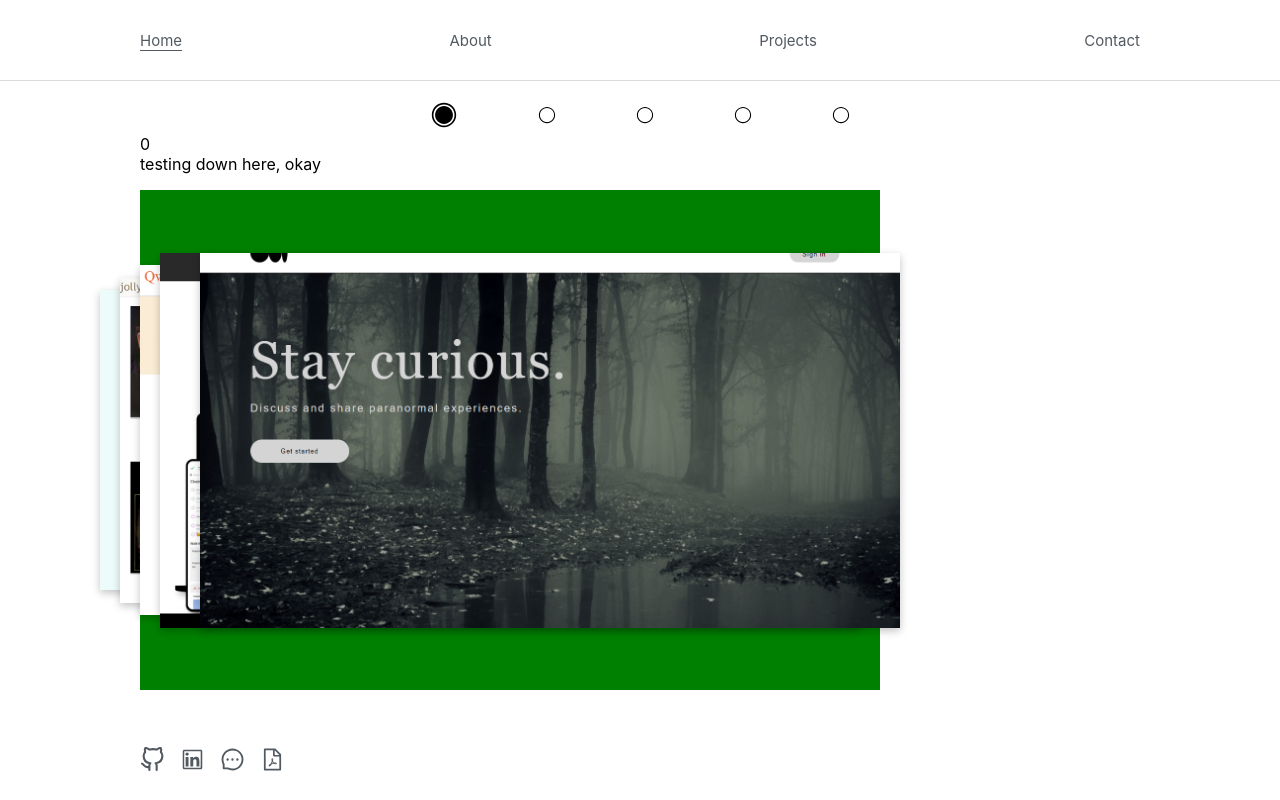
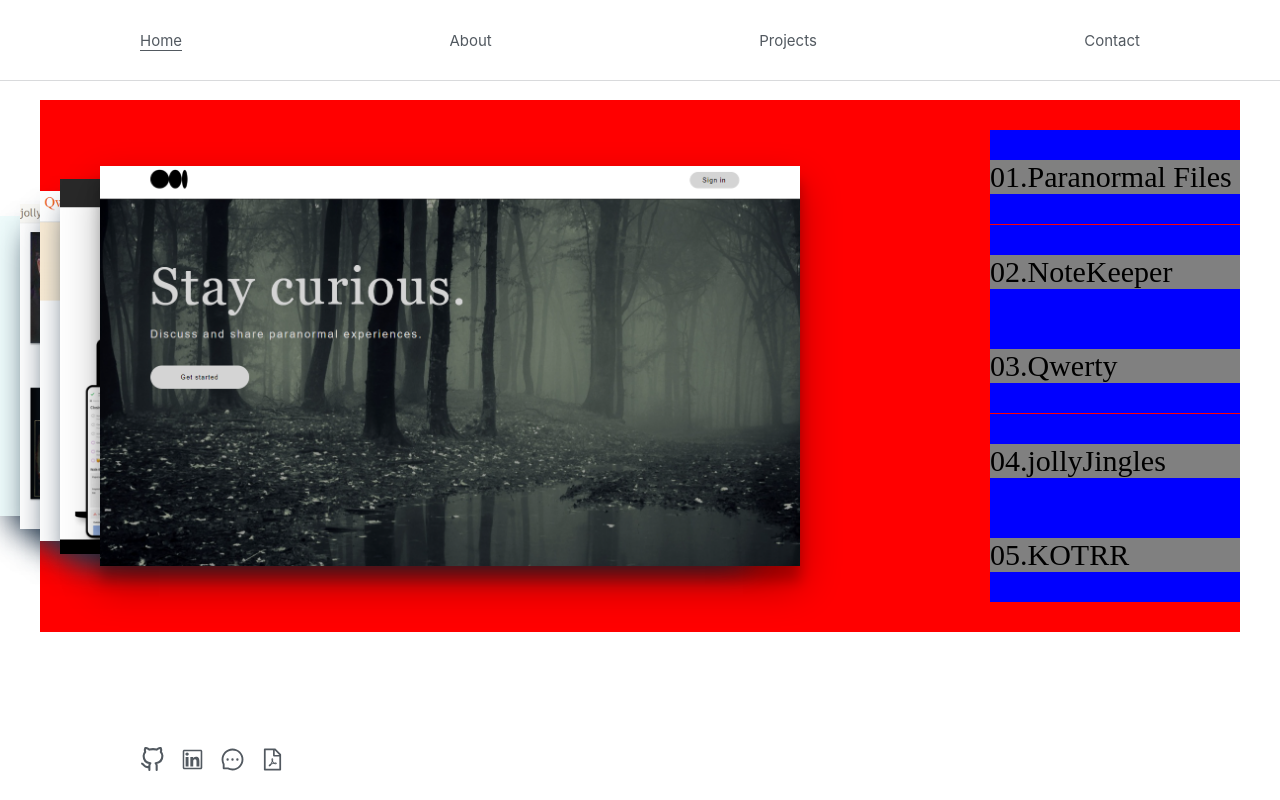
Before and after one commit to verduscos/portfolio-v2, a React (Create React App) app in the folder portfolio/: page / in a window 1280 px wide. Built offline with nearby package versions, Linux system fonts and the light colour scheme.

Commit message:
updating carousel css

```diff
--- a/portfolio/src/components/Carousel/Carousel.css
+++ b/portfolio/src/components/Carousel/Carousel.css
@@ -1,10 +1,14 @@
 .carousel {
   width: 100%;
   margin-top: 100px;
-  max-width: 1000px;
+  max-width: 1200px;
+
+  background-color: red;
+  display: flex;
+  justify-content: space-between;
 }
 
-.inner {
+/* .inner {
   width: inherit;
 }
 
@@ -37,21 +41,30 @@
 #overlay:hover {
   background-color: rgba(0, 0, 0, 0.5);
   color: #fff;
-}
+} */
 
 .project-btns {
+  list-style: none;
+  padding: 0;
   display: flex;
-  align-items: center;
-  justify-content: space-around;
-  list-style: none;
-  margin: 10px auto 0 auto;
-  padding: 0;
-  width: 50%;
+  flex-direction: column;
+  justify-content: space-between;
+  font-size: 30px;
+  font-family: 'Times New Roman', Times, serif;
 }
 
 .project-btns > li {
   cursor: pointer;
+  /* text-align: right; */
+  /* width: 250px !important; */
+  /* background-color: grey; */
+
 }
+
+/* .project-btns > li:hover {
+  width: 400px;
+  text-align: right;
+} */
 
 
 @media only screen and (min-width: 600px) {
@@ -73,14 +86,16 @@
 
 /* testing */
 
-#new-carousel {
-  background-color: green;
-  width: 700px;
+#carousel {
   height: 500px;
-
   display: flex;
   align-items: center;
-  /* flex-direction: column; */
+}
+
+#test {
+  /* background-color: gray; */
+  display: flex;
+  justify-content: space-between;
 }
 
 .test-img {
@@ -88,64 +103,52 @@
   height: 400px;
   object-fit: cover;
   position:  absolute;
-
-  /* border: 1px solid black; */
-  box-shadow: rgba(0, 0, 0, 0.24) 0px 3px 8px;
+  box-shadow: rgb(38, 57, 77) 0px 20px 30px -10px;
 }
 
 .project-0 {
-  /* margin-top: 50px !important;
-  margin-left: 20px; */
-  /* margin-left: -90px; */
-  /* height: 300px; */
-  /* margin-left: -50px; */
   margin-left: -80px;
   height: 300px;
 }
 
 .project-1 {
-  /* margin-top: 50px !important;
-  margin-left: 20px; */
-  /* margin-left: -90px; */
-  /* height: 300px; */
-  /* margin-left: -50px; */
   margin-left: -60px;
   height: 325px;
 }
 
+#test {
+  /* border-bottom:  1px solid black; */
+  background-color: gray;
+  /* text-align: left; */
+  /* text-align: center; */
+  display: flex;
+  justify-content: flex-start;
+}
+
+#project-li {
+  background-color: blue;
+  width: 250px;
+}
+
+#project-li:hover > p > #test {
+  border-bottom: 1px solid black;
+  margin-left: -150px;
+  width: 160px !important;
+  text-align: left;
+}
+
 .project-2 {
-  /* margin-top: 100px;
-  margin-left: 40px; */
-  /* margin-left: -70px; */
   margin-left: -40px;
   height: 350px;
 }
 
 .project-3 {
-  /* margin-top: 150px;
-  margin-left: 60px; */
   margin-left: -20px;
   height: 375px;
 }
 
-.project-4 {
-  /* margin-top: 200px;
-  margin-left: 80px; */
-  /* margin-left: -15px; */
-  /* height: 475px; */
+.current-project {
+  margin-left: 20px;
+  height: 400px;
+  box-shadow: rgba(0, 0, 0, 0.3) 0px 19px 38px, rgba(0, 0, 0, 0.22) 0px 15px 12px;
 }
-
-.project-5 {
-  /* margin-top: 250px;
-  margin-left: 100px; */
-  /* margin-left: -15px; */
-  /* height: 475px; */
-}
-
-
-.current-project {
-  /* margin-top: 300px;
-  margin-left: 120px; */
-  margin-left: 20px;
-  height: 375px;
-}
--- a/portfolio/src/components/Carousel/index.js
+++ b/portfolio/src/components/Carousel/index.js
@@ -47,30 +47,33 @@ function Carousel() {
         </Link>
       </div> */}
 
-      <ul className="project-btns">
-        {indexes.map((index) => (
-          <li key={index} value={index} onMouseOver={(e) => setCurrentIndex(index)}>
-            {
-              currentIndex === index ?
-                <IoIosRadioButtonOn size={30} /> :
-                <IoIosRadioButtonOff size={20} />
-            }
-          </li>
-        ))}
-      </ul>
 
-      {currentIndex}
+      {/* {currentIndex}
 
-      <div>testing down here, okay</div>
-      <ul id="new-carousel">
+      <div>testing down here, okay</div> */}
 
+      <ul id="carousel">
         {projects.map((project, index) => (
 
-// project-${project.id}
           <img className={`test-img project-${index}`} src={project.image} />
         ))}
 
         <img className={`test-img current-project`} src={currentProject.image} />
+      </ul>
+
+      <ul className="project-btns">
+        {ProjectData.map((project, index) => (
+          <li id="project-li" key={index} value={index} onMouseOver={(e) => setCurrentIndex(index)}>
+            <p id="test">
+              <span id={index === currentIndex ? "test" : null}>
+                {`0${index + 1}.`}
+
+              </span>
+              {project.title}
+
+            </p>
+          </li>
+        ))}
       </ul>
     </div>
   );
```
